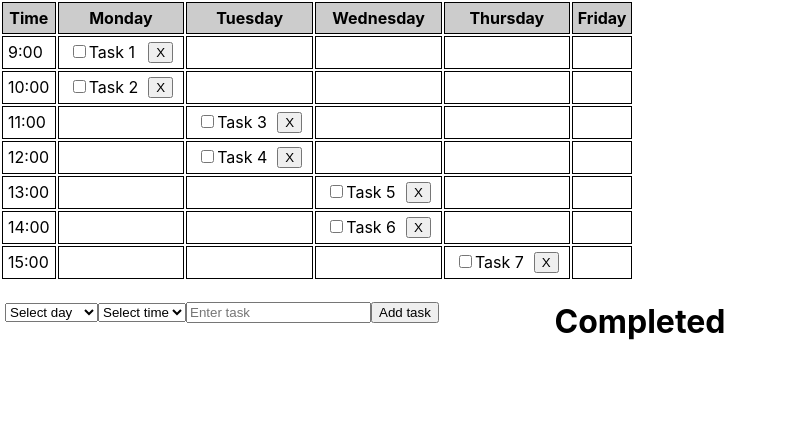
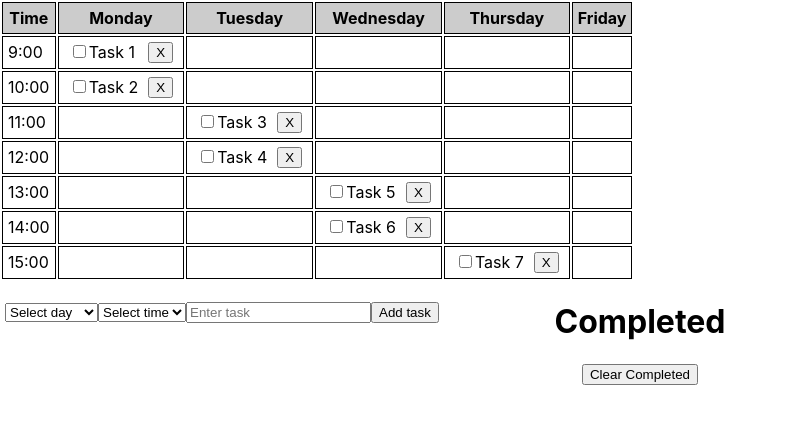
Before and after one commit to Eason-Jin/Task-List, a React (Create React App) app in the folder task-list/: page / in a window 1280 px wide. Shown: the top 424 px of the page, without its empty margins (0-785 px from the left). Built offline with nearby package versions, Linux system fonts and the light colour scheme; the HTML template or start-up script is replaced by a standard one.

Commit message:
Clear completed

```diff
--- a/task-list/src/components/TimeTable/Completed.js
+++ b/task-list/src/components/TimeTable/Completed.js
@@ -9,9 +9,18 @@ const Completed = ({ completedTasks, setCompletedTasks }) => {
     }
   });
 
+  const handleClearCompleted = () => {
+    // Clear the completed list in state
+    setCompletedTasks([]);
+
+    // Clear the completed list in local storage
+    localStorage.removeItem("completedTasks");
+  };
+
   return (
     <div>
       <h1>Completed</h1>
+      <button onClick={handleClearCompleted}>Clear Completed</button>
       <ul>
         {completedTasks.map((task, index) => (
           <li key={index}>
```
